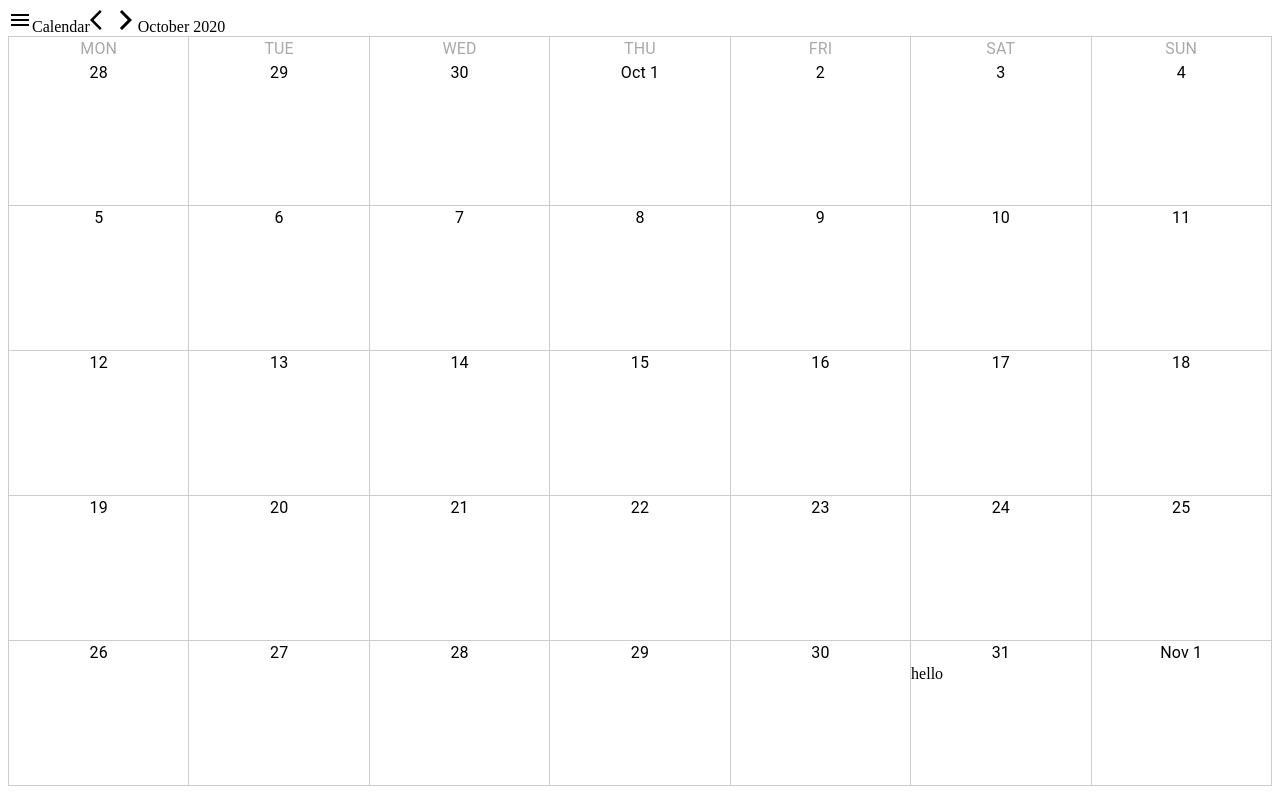
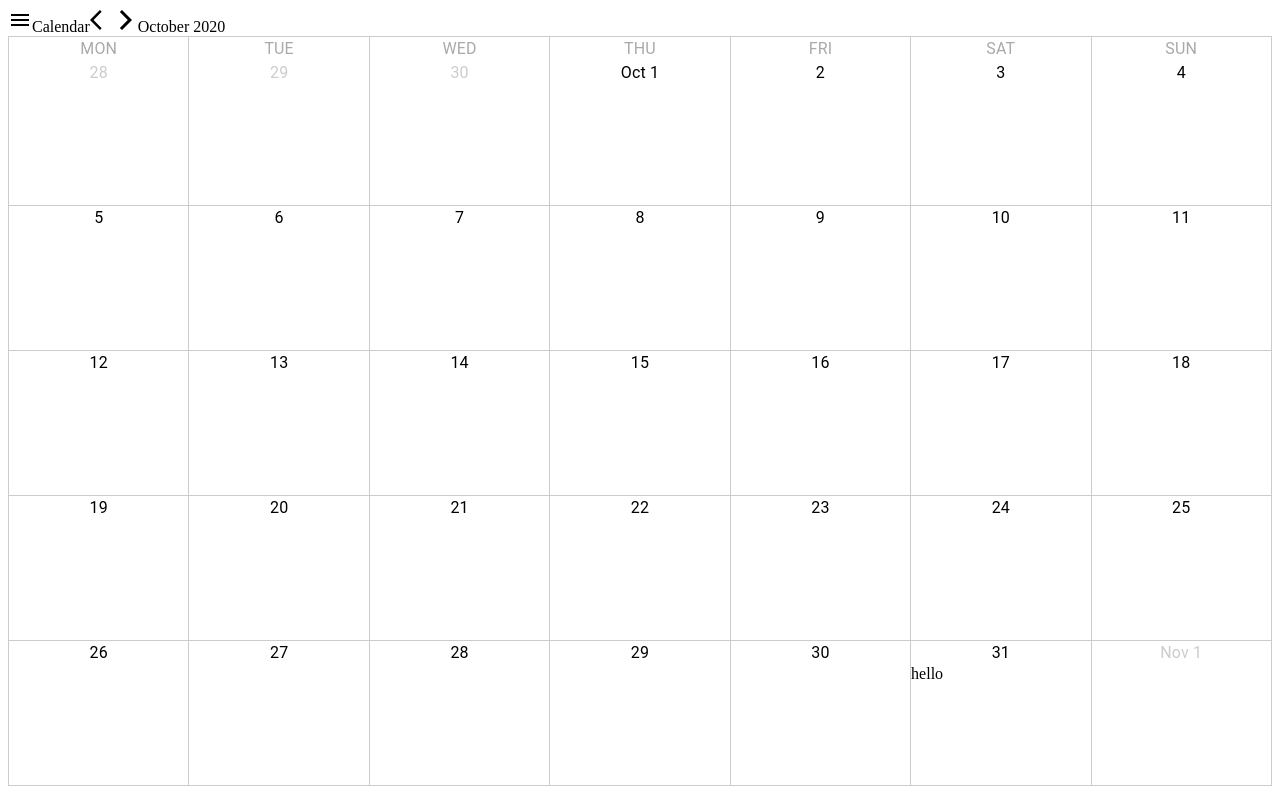
Before and after one commit to sugaya24/react-calendar, a React (Create React App) app: page / in a window 1280 px wide. Built offline with nearby package versions, Linux system fonts and the light colour scheme; the HTML template or start-up script is replaced by a standard one.

Commit message:
MOD: Change text color except to current month

```diff
--- a/src/components/CalendarElement/CalenderElement.js
+++ b/src/components/CalendarElement/CalenderElement.js
@@ -2,11 +2,12 @@ import React from 'react';
 import { Schedule } from '../Schedule/Schedule';
 import { Typography, makeStyles } from '@material-ui/core';
 
-import { isFirstDay } from '../../utils/calendar';
+import { isFirstDay, getMonth, isSameMonth } from '../../utils/calendar';
 
 const useStyles = makeStyles({
   date: {
     'border-right': '1px solid #ccc',
+    color: (props) => props.color,
   },
   schedule: {
     'border-bottom': '1px solid #ccc',
@@ -22,7 +23,10 @@ const createSchedule = (day) => {
 export const CalendarElement = ({ day, month, schedules, calendar }) => {
   const format = isFirstDay(day) ? 'MMM D' : 'D';
 
-  const props = { cellHeight: calendar.length <= 35 ? '15vh' : '12vh' };
+  const props = {
+    cellHeight: calendar.length <= 35 ? '15vh' : '12vh',
+    color: isSameMonth(day, getMonth(month)) ? '#000' : '#ccc',
+  };
   const classes = useStyles(props);
 
   return (
```
